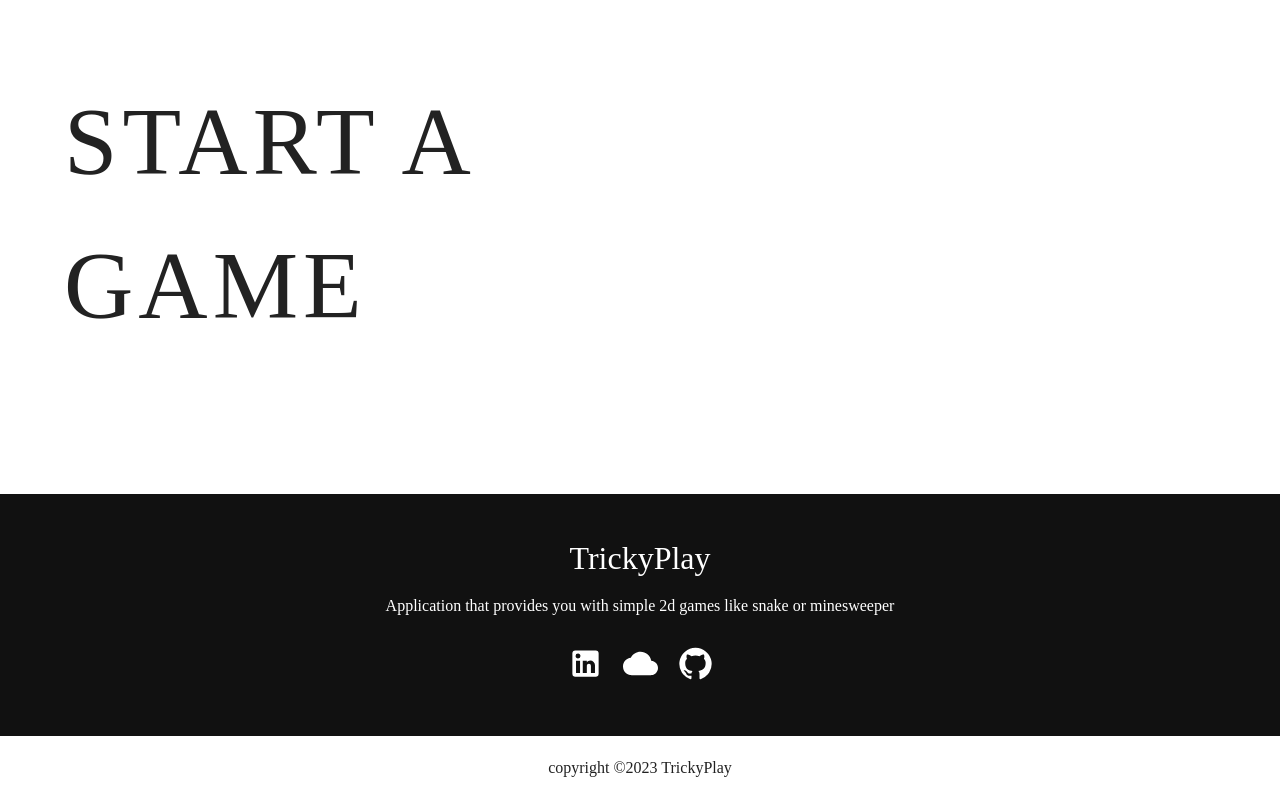
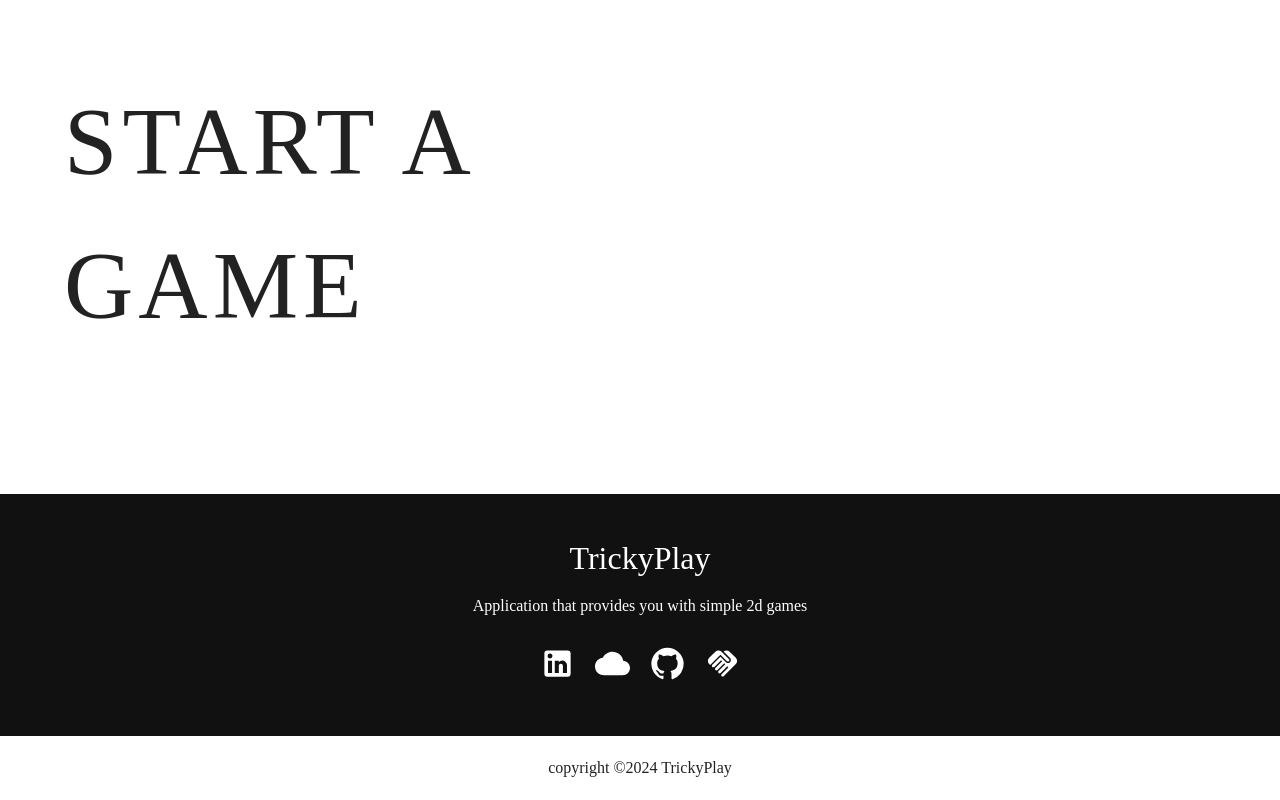
Before and after one commit to KrzysztofDamianBasior/trickyplay-web, a React (Create React App) app: page / in a window 1280 px wide. Shown: the part 850-1650 px from the top of the page. Built offline with nearby package versions, Linux system fonts and the light colour scheme.

Commit message:
feat: add a link to the subpage with attributions in the footer

```diff
--- a/src/shared/components/Footer/index.tsx
+++ b/src/shared/components/Footer/index.tsx
@@ -1,9 +1,15 @@
 import CloudIcon from "@mui/icons-material/Cloud";
 import LinkedInIcon from "@mui/icons-material/LinkedIn";
 import GitHubIcon from "@mui/icons-material/GitHub";
+import HandshakeIcon from "@mui/icons-material/Handshake";
+
 import Box from "@mui/material/Box";
 
+import { useNavigate } from "react-router-dom";
+
 const Footer = () => {
+  const navigate = useNavigate();
+
   const linksList: {
     url: string;
     icon: JSX.Element;
@@ -56,8 +62,7 @@ const Footer = () => {
             fontSize: "1rem",
           }}
         >
-          Application that provides you with simple 2d games like snake or
-          minesweeper
+          Application that provides you with simple 2d games
         </p>
         <Box
           component="ul"
@@ -79,7 +84,7 @@ const Footer = () => {
                 margin: "0 10px",
                 textDecoration: "none",
                 color: "#fff",
-                transition: "color 1s ease",
+                transition: "color 0.3s ease",
                 "&:hover": {
                   color: "primary.main",
                 },
@@ -91,6 +96,23 @@ const Footer = () => {
               </a>
             </Box>
           ))}
+          <Box
+            component="li"
+            role="link"
+            sx={{
+              margin: "0 10px",
+              textDecoration: "none",
+              color: "#fff",
+              transition: "color 0.3s ease",
+              "&:hover": {
+                color: "primary.main",
+              },
+              cursor: "pointer",
+            }}
+            onClick={() => navigate("/attribution")}
+          >
+            <HandshakeIcon fontSize="large" />
+          </Box>
         </Box>
       </Box>
       <Box
@@ -102,7 +124,7 @@ const Footer = () => {
           color: "text.primary",
         }}
       >
-        copyright &copy;2023 TrickyPlay
+        copyright &copy;2024 TrickyPlay
       </Box>
     </Box>
   );
```
